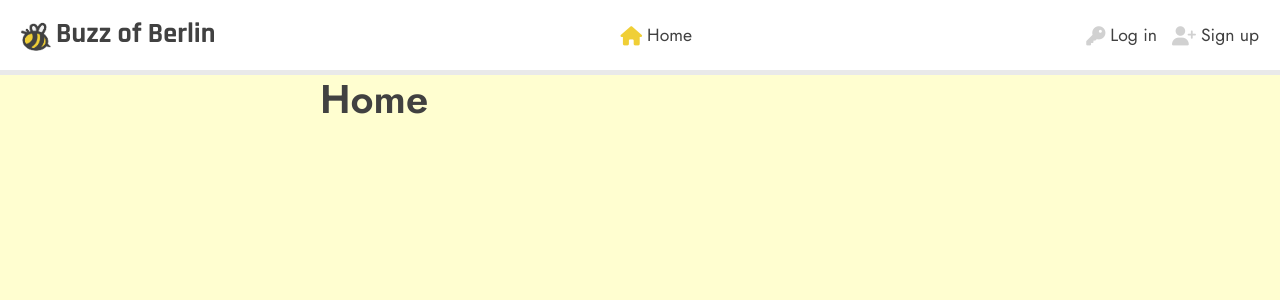
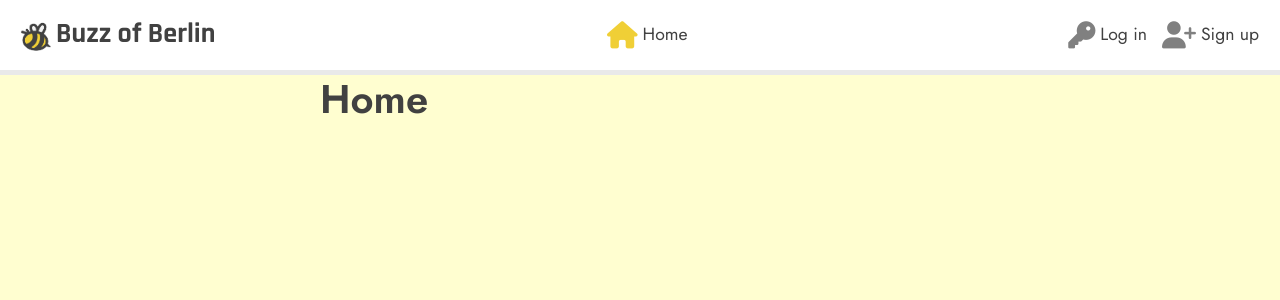
Before and after one commit to vkleer/ci-pp5-buzz-of-berlin, a React (Create React App) app: page / in a window 1280 px wide. Shown: the top 300 px of the page. Built offline with nearby package versions, Linux system fonts and the light colour scheme; no server answers.

Commit message:
Change Avatar component height in NavBar component, change icon color to match Avatar default image

```diff
--- a/src/App.module.css
+++ b/src/App.module.css
@@ -19,8 +19,8 @@ a:hover i {
 }
 
 i {
-    font-size: 1.2rem;
-    color: #d1d1d1;
+    font-size: 1.7rem;
+    color: #808080;
     padding: 0 5px;
     vertical-align: middle;
 }
--- a/src/components/Avatar.js
+++ b/src/components/Avatar.js
@@ -5,7 +5,7 @@ import styles from '../styles/Avatar.module.css';
  * Returns a span element with an image and text.
  * This component has been created with the Moments walkthrough.
  */
-export const Avatar = ({ src, height = 45, text }) => {
+export const Avatar = ({ src, height = 30, text }) => {
     return (
         <span>
             <img className={styles.Avatar} src={src}
--- a/src/components/NavBar.js
+++ b/src/components/NavBar.js
@@ -46,7 +46,7 @@ const NavBar = () => {
     const loggedInAccIcons = (
         <>
             <NavLink className={styles.NavLink} to={`/profiles/${currentUser?.profile_id}`}>
-                <Avatar src={currentUser?.profile_image} text='Profile' height={40} />
+                <Avatar src={currentUser?.profile_image} text='Profile' height={30} />
             </NavLink>
             <NavLink className={styles.NavLink} to="/" onClick={handleSignOut}>
                 <i className="fas fa-sign-out-alt"></i>Sign out
```
